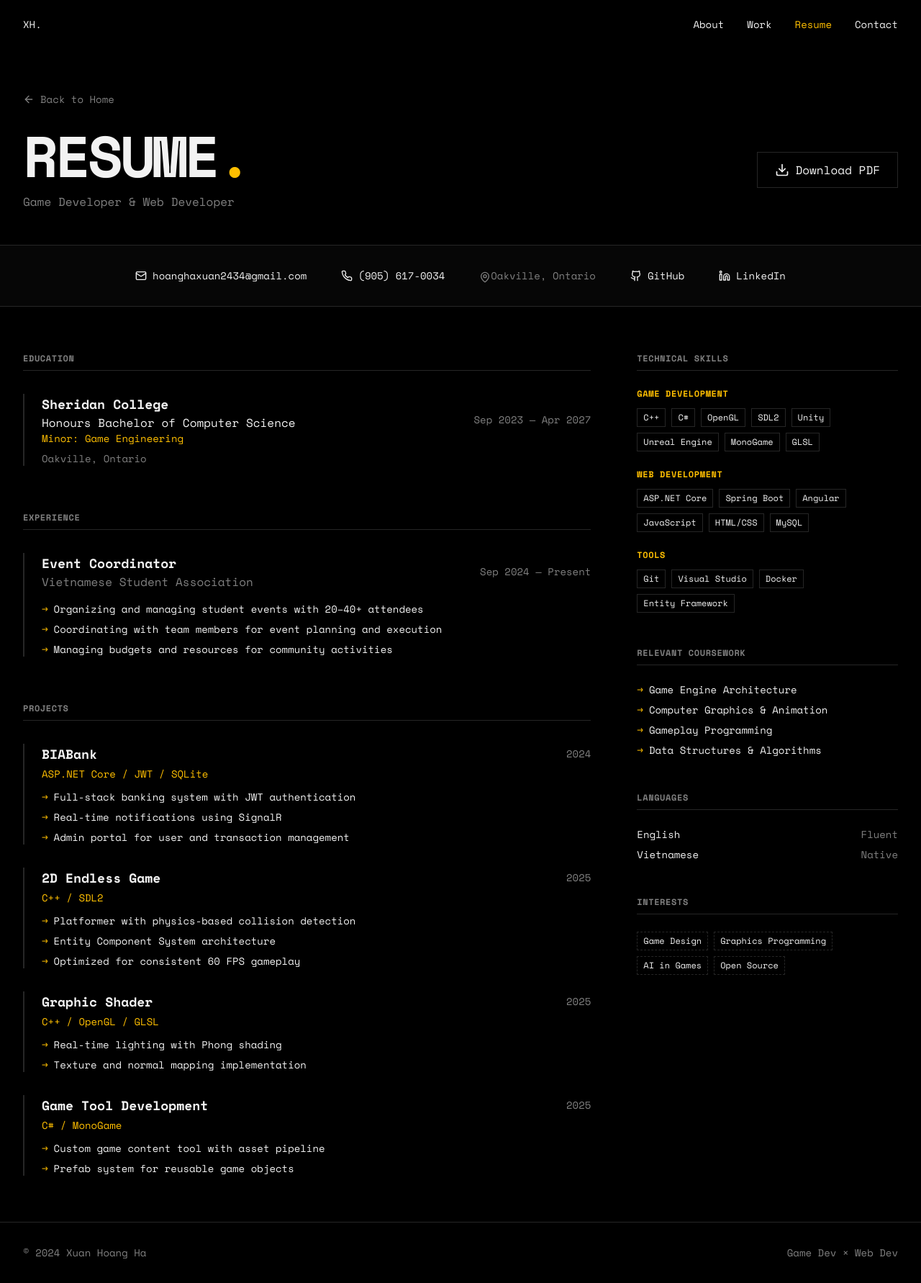
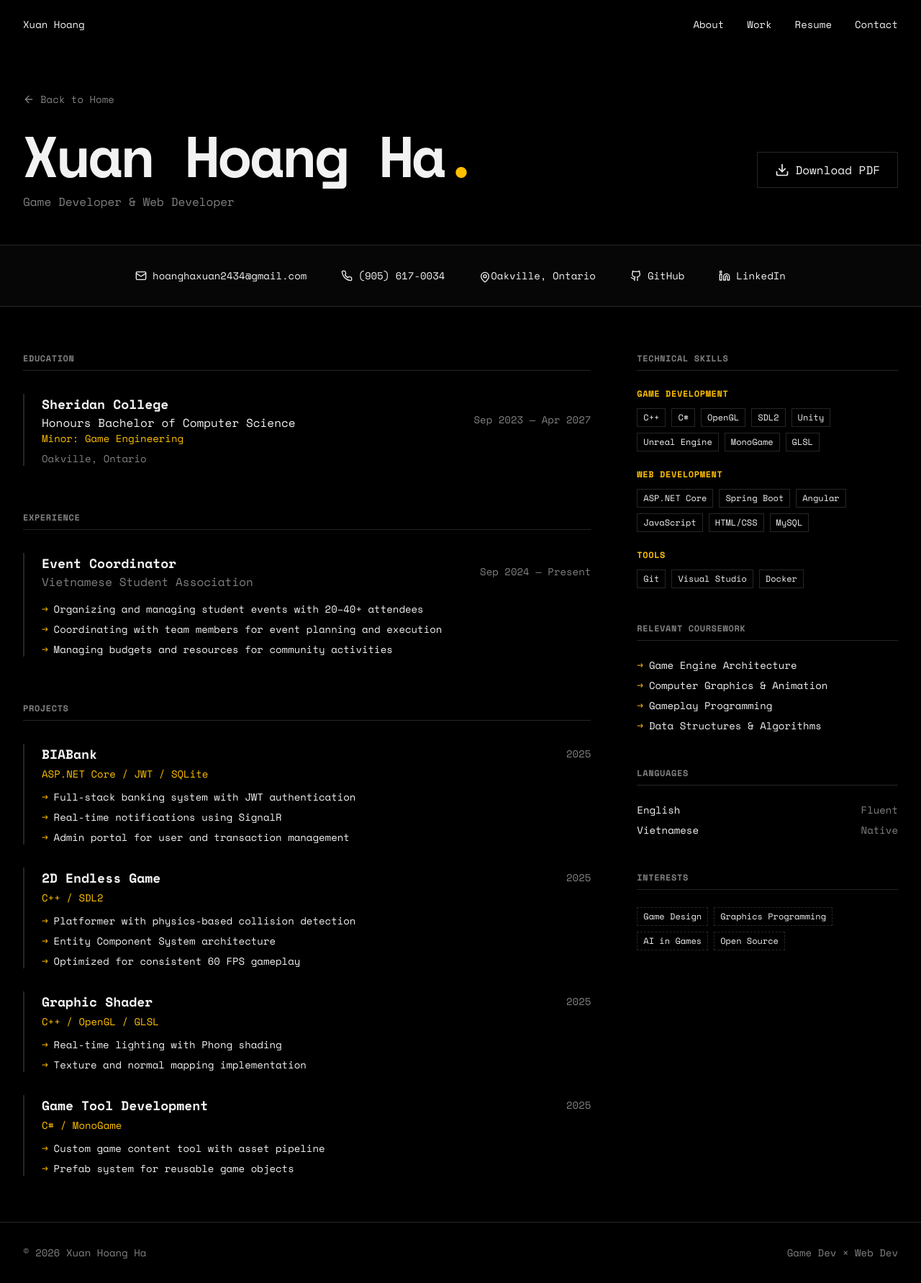
Before and after one commit to xuanhoang24/XuanHoangPage, a Next.js app: page /resume in a window 1280 px wide. Shown: the whole page at 72% size. Built offline with nearby package versions, Linux system fonts and the light colour scheme.

Commit message:
Update Project link

```diff
--- a/app/page.tsx
+++ b/app/page.tsx
@@ -3,6 +3,8 @@
 import { ArrowUpRight, ArrowDown, Mail, Github, Linkedin } from "lucide-react";
 import Link from "next/link";
 import InteractiveBackground from "@/components/InteractiveBackground";
+import Header from "@/components/Header";
+import Footer from "@/components/Footer";
 
 const projects = [{
   slug: "biabank",
@@ -37,7 +39,7 @@ const projects = [{
 const skills = {
   game: ["C++", "C#", "OpenGL", "SDL2", "Unity", "Unreal Engine", "MonoGame", "GLSL"],
   web: ["ASP.NET Core", "Spring Boot", "Angular", "JavaScript", "HTML/CSS", "MySQL"],
-  tools: ["Git", "Visual Studio", "Docker", "Entity Framework"]
+  tools: ["Git", "Visual Studio", "Docker"]
 };
 
 const education = {
@@ -53,18 +55,7 @@ export default function Home() {
     <div className="min-h-screen bg-background text-foreground relative">
       <InteractiveBackground />
 
-      {/* Header */}
-      <header className="fixed top-0 left-0 right-0 z-50 mix-blend-difference">
-        <div className="container py-6 flex justify-between items-center">
-          <span className="text-sm font-mono">XH.</span>
-          <nav className="flex gap-8 text-sm font-mono">
-            <a href="#about" className="hover-line hidden sm:block">About</a>
-            <a href="#work" className="hover-line">Work</a>
-            <Link href="/resume" className="hover-line">Resume</Link>
-            <a href="#contact" className="hover-line">Contact</a>
-          </nav>
-        </div>
-      </header>
+      <Header/>
 
       {/* Hero */}
       <section className="min-h-screen flex items-center pt-20 relative">
@@ -372,13 +363,7 @@ export default function Home() {
         </div>
       </section>
 
-      {/* Footer */}
-      <footer className="py-8 border-t border-border">
-        <div className="container flex flex-col sm:flex-row justify-between items-center gap-4 text-sm font-mono text-muted-foreground">
-          <span>© 2024 Xuan Hoang Ha</span>
-          <span>Game Dev × Web Dev</span>
-        </div>
-      </footer>
+      <Footer/>
     </div>
   );
 }
--- a/app/projects/[id]/page.tsx
+++ b/app/projects/[id]/page.tsx
@@ -1,6 +1,8 @@
 import { ArrowLeft, Github, ArrowUpRight, Image, Zap } from "lucide-react";
 import Link from "next/link";
 import { notFound } from "next/navigation";
+import Header from "@/components/Header";
+import Footer from "@/components/Footer";
 
 const projectsData: Record<string, {
   title: string;
@@ -22,7 +24,7 @@ const projectsData: Record<string, {
     title: "BIABank",
     type: "Web Application",
     year: "2024",
-    tech: ["ASP.NET Core", "JWT", "SQLite", "Entity Framework", "HTML/CSS", "JavaScript"],
+    tech: ["ASP.NET Core", "JWT", "SQLite", "HTML/CSS", "JavaScript"],
     available: true,
     overview: "BIABank is a full-stack banking simulation system designed to demonstrate modern web development practices. The application features secure user authentication, real-time notifications, comprehensive transaction management, and a dedicated admin portal for system oversight.",
     screenshots: [
@@ -142,19 +144,7 @@ export default async function ProjectDetail({ params }: { params: Promise<{ id:
   if (!project.available) {
     return (
       <div className="min-h-screen bg-background text-foreground">
-        {/* Header */}
-        <header className="fixed top-0 left-0 right-0 z-50 mix-blend-difference">
-          <div className="container py-6 flex justify-between items-center">
-            <Link href="/" className="text-sm font-mono hover:text-accent transition-colors">
-              XH.
-            </Link>
-            <nav className="flex gap-8 text-sm font-mono">
-              <Link href="/#about" className="hover-line hidden sm:block">About</Link>
-              <Link href="/projects" className="hover-line">Work</Link>
-              <Link href="/#contact" className="hover-line">Contact</Link>
-            </nav>
-          </div>
-        </header>
+        <Header/>
 
         <div className="min-h-screen flex items-center justify-center">
           <div className="container text-center">
@@ -213,13 +203,7 @@ export default async function ProjectDetail({ params }: { params: Promise<{ id:
           </div>
         </div>
 
-        {/* Footer */}
-        <footer className="py-8 border-t border-border">
-          <div className="container flex flex-col sm:flex-row justify-between items-center gap-4 text-sm font-mono text-muted-foreground">
-            <span>© 2024 Xuan Hoang Ha</span>
-            <span>Game Dev × Web Dev</span>
-          </div>
-        </footer>
+        <Footer />
       </div>
     );
   }
@@ -227,19 +211,7 @@ export default async function ProjectDetail({ params }: { params: Promise<{ id:
   // Full Project Page (BIABank)
   return (
     <div className="min-h-screen bg-background text-foreground">
-      {/* Header */}
-      <header className="fixed top-0 left-0 right-0 z-50 mix-blend-difference">
-        <div className="container py-6 flex justify-between items-center">
-          <Link href="/" className="text-sm font-mono hover:text-accent transition-colors">
-            XH.
-          </Link>
-          <nav className="flex gap-8 text-sm font-mono">
-            <Link href="/#about" className="hover-line hidden sm:block">About</Link>
-            <Link href="/projects" className="hover-line">Work</Link>
-            <Link href="/#contact" className="hover-line">Contact</Link>
-          </nav>
-        </div>
-      </header>
+      <Header />
 
       {/* Hero */}
       <section className="pt-32 pb-16 border-b border-border">
@@ -505,12 +477,7 @@ export default async function ProjectDetail({ params }: { params: Promise<{ id:
       </section>
 
       {/* Footer */}
-      <footer className="py-8 border-t border-border">
-        <div className="container flex flex-col sm:flex-row justify-between items-center gap-4 text-sm font-mono text-muted-foreground">
-          <span>© 2024 Xuan Hoang Ha</span>
-          <span>Game Dev × Web Dev</span>
-        </div>
-      </footer>
+      <Footer/>
     </div>
   );
 }
--- a/app/projects/page.tsx
+++ b/app/projects/page.tsx
@@ -1,5 +1,7 @@
 import { ArrowUpRight, ArrowLeft } from "lucide-react";
 import Link from "next/link";
+import Header from "@/components/Header";
+import Footer from "@/components/Footer";
 
 const projects = [
   {
@@ -71,19 +73,7 @@ const projects = [
 export default function Projects() {
   return (
     <div className="min-h-screen bg-background text-foreground">
-      {/* Header */}
-      <header className="fixed top-0 left-0 right-0 z-50 mix-blend-difference">
-        <div className="container py-6 flex justify-between items-center">
-          <Link href="/" className="text-sm font-mono hover:text-accent transition-colors">
-            XH.
-          </Link>
-          <nav className="flex gap-8 text-sm font-mono">
-            <Link href="/#about" className="hover-line hidden sm:block">About</Link>
-            <Link href="/#work" className="hover-line">Work</Link>
-            <Link href="/#contact" className="hover-line">Contact</Link>
-          </nav>
-        </div>
-      </header>
+      <Header/>
 
       {/* Hero */}
       <section className="pt-32 pb-16">
@@ -206,13 +196,7 @@ export default function Projects() {
         </div>
       </section>
 
-      {/* Footer */}
-      <footer className="py-8 border-t border-border">
-        <div className="container flex flex-col sm:flex-row justify-between items-center gap-4 text-sm font-mono text-muted-foreground">
-          <span>© 2024 Xuan Hoang Ha</span>
-          <span>Game Dev × Web Dev</span>
-        </div>
-      </footer>
+      <Footer/>
     </div>
   );
 }
--- a/app/resume/page.tsx
+++ b/app/resume/page.tsx
@@ -1,23 +1,12 @@
 import { ArrowLeft, Download, Mail, Phone, MapPin, Github, Linkedin } from "lucide-react";
 import Link from "next/link";
+import Header from "@/components/Header";
+import Footer from "@/components/Footer";
 
 export default function Resume() {
   return (
     <div className="min-h-screen bg-background text-foreground">
-      {/* Header */}
-      <header className="fixed top-0 left-0 right-0 z-50 mix-blend-difference">
-        <div className="container py-6 flex justify-between items-center">
-          <Link href="/" className="text-sm font-mono hover:text-accent transition-colors">
-            XH.
-          </Link>
-          <nav className="flex gap-8 text-sm font-mono">
-            <Link href="/#about" className="hover-line hidden sm:block">About</Link>
-            <Link href="/projects" className="hover-line">Work</Link>
-            <Link href="/resume" className="hover-line text-accent">Resume</Link>
-            <Link href="/#contact" className="hover-line">Contact</Link>
-          </nav>
-        </div>
-      </header>
+      <Header/>
 
       {/* Hero */}
       <section className="pt-32 pb-12 border-b border-border">
@@ -33,7 +22,7 @@ export default function Resume() {
           <div className="flex flex-col md:flex-row md:items-end md:justify-between gap-6">
             <div>
               <h1 className="text-[clamp(2rem,8vw,5rem)] font-mono font-bold leading-[0.9] tracking-tighter">
-                RESUME<span className="text-accent">.</span>
+                Xuan Hoang Ha<span className="text-accent">.</span>
               </h1>
               <p className="text-muted-foreground font-mono mt-4">
                 Game Developer & Web Developer
@@ -60,7 +49,7 @@ export default function Resume() {
               <Phone className="w-4 h-4" />
               (905) 617-0034
             </a>
-            <span className="inline-flex items-center gap-2 text-muted-foreground">
+            <span className="inline-flex items-center gap-2">
               <MapPin className="w-4 h-4" />
               Oakville, Ontario
             </span>
@@ -148,7 +137,7 @@ export default function Resume() {
                 <div className="border-l-2 border-border pl-6 hover:border-accent transition-colors">
                   <div className="flex flex-col sm:flex-row sm:items-start sm:justify-between gap-2">
                     <h3 className="font-mono font-bold text-lg">BIABank</h3>
-                    <p className="text-sm font-mono text-muted-foreground">2024</p>
+                    <p className="text-sm font-mono text-muted-foreground">2025</p>
                   </div>
                   <p className="font-mono text-sm text-accent mt-1">ASP.NET Core / JWT / SQLite</p>
                   <ul className="mt-3 space-y-2">
@@ -268,7 +257,7 @@ export default function Resume() {
                     Tools
                   </h3>
                   <div className="flex flex-wrap gap-2">
-                    {["Git", "Visual Studio", "Docker", "Entity Framework"].map((skill) => (
+                    {["Git", "Visual Studio", "Docker"].map((skill) => (
                       <span key={skill} className="px-2 py-1 border border-border font-mono text-xs">
                         {skill}
                       </span>
@@ -332,13 +321,7 @@ export default function Resume() {
         </div>
       </div>
 
-      {/* Footer */}
-      <footer className="py-8 border-t border-border">
-        <div className="container flex flex-col sm:flex-row justify-between items-center gap-4 text-sm font-mono text-muted-foreground">
-          <span>© 2024 Xuan Hoang Ha</span>
-          <span>Game Dev × Web Dev</span>
-        </div>
-      </footer>
+      <Footer/>
     </div>
   );
 }
--- /dev/null
+++ b/components/Footer.tsx
@@ -0,0 +1,10 @@
+export default function Footer() {
+  return (
+    <footer className="py-8 border-t border-border">
+      <div className="container flex flex-col sm:flex-row justify-between items-center gap-4 text-sm font-mono text-muted-foreground">
+        <span>© 2026 Xuan Hoang Ha</span>
+        <span>Game Dev × Web Dev</span>
+      </div>
+    </footer>
+  );
+}
--- /dev/null
+++ b/components/Header.tsx
@@ -0,0 +1,19 @@
+import Link from "next/link";
+
+export default function Header() {
+  return (
+    <header className="fixed top-0 left-0 right-0 z-50 mix-blend-difference">
+      <div className="container py-6 flex justify-between items-center">
+        <Link href="/" className="text-sm font-mono hover:text-accent transition-colors">
+          Xuan Hoang
+        </Link>
+        <nav className="flex gap-8 text-sm font-mono">
+          <Link href="/#about" className="hover-line hidden sm:block">About</Link>
+          <Link href="/projects" className="hover-line">Work</Link>
+          <Link href="/resume" className="hover-line">Resume</Link>
+          <Link href="/#contact" className="hover-line">Contact</Link>
+        </nav>
+      </div>
+    </header>
+  );
+}
```
